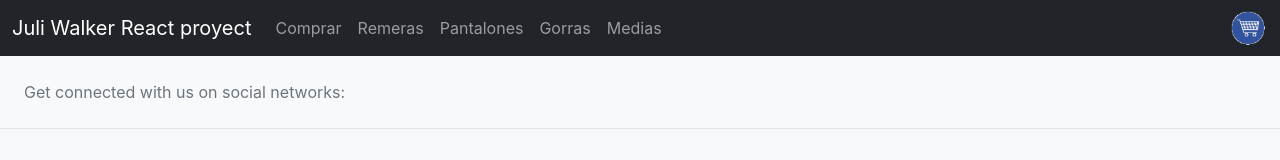
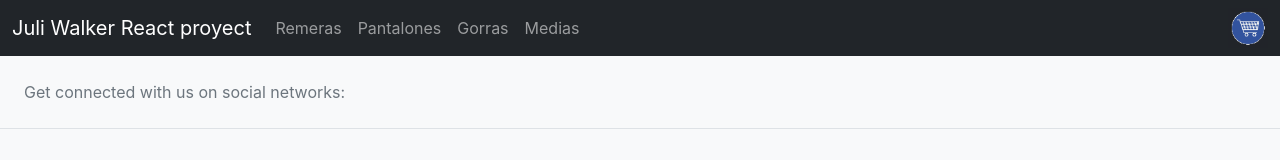
Before and after one commit to JuliWalker/reactApp-JuliWalker, a React (Create React App) app: page / in a window 1280 px wide. Shown: the top 160 px of the page. Built offline with nearby package versions, Linux system fonts and the light colour scheme.

Commit message:
correcciones en navegabilidad

```diff
--- a/src/components/NavBar.jsx
+++ b/src/components/NavBar.jsx
@@ -9,15 +9,12 @@ export default function NavBar() {
         <>
             <nav className="navbar navbar-expand-lg navbar-dark bg-dark">
                 <div className="container-fluid">
-                    <NavLink className="navbar-brand" to={'/home'}>Juli Walker React proyect</NavLink>
+                    <NavLink className="navbar-brand" to={'/items/all'}>Juli Walker React proyect</NavLink>
                     <button className="navbar-toggler" type="button" data-bs-toggle="collapse" data-bs-target="#navbarNavDropdown" aria-controls="navbarNavDropdown" aria-expanded="false" aria-label="Toggle navigation">
                         <span className="navbar-toggler-icon"></span>
                     </button>
                     <div className="collapse navbar-collapse" id="navbarNavDropdown">
                         <ul className="navbar-nav">
-                            <li className="nav-item">
-                                <NavLink className="nav-link" to={'/items/all'}>Comprar</NavLink>
-                            </li>
                             <li className="nav-item">
                                 <NavLink className="nav-link" to={'/items/remeras'}>Remeras</NavLink>
                             </li>
```
